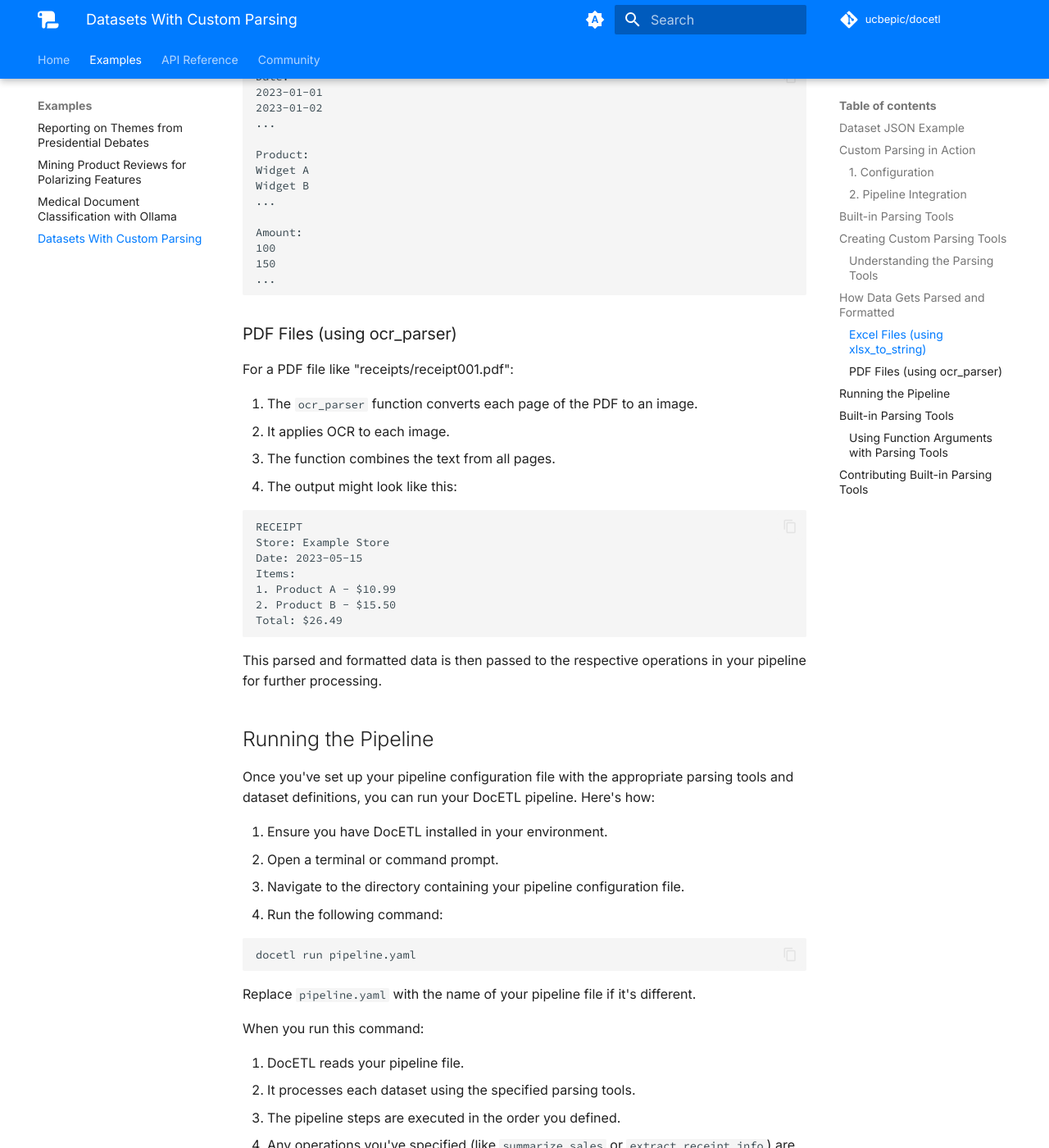
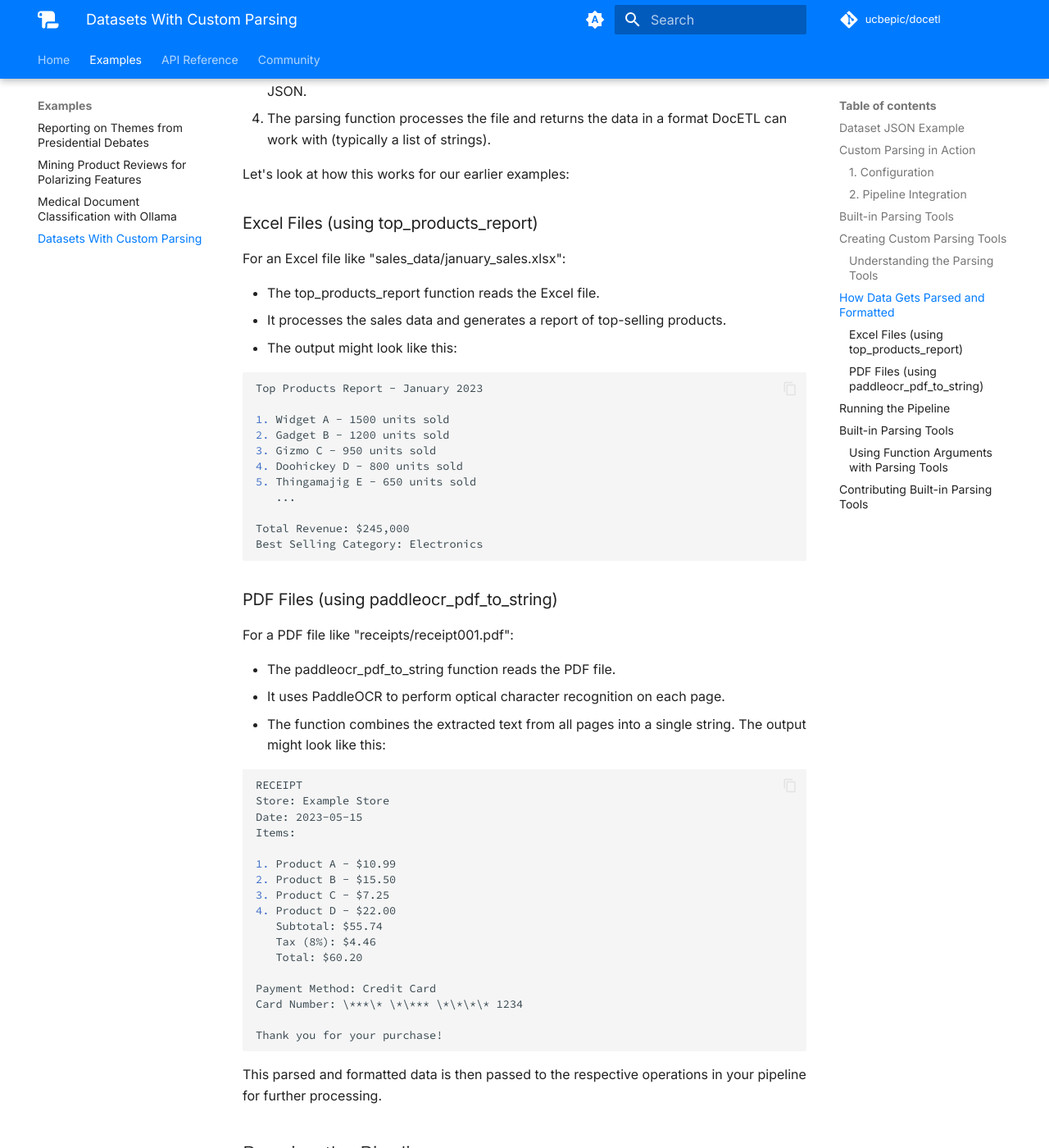
Before and after one commit to ucbepic/docetl, an MkDocs documentation site: the page built from docs/examples/custom-parsing.md, in a window 1280 px wide and 1400 px high, scrolled down 4132 px. Shown: the whole window at 82% size. Built offline with MkDocs 1.6.1 and Material for MkDocs 9.7.7, drawn with Linux system fonts in a browser that asks for light colours; comment, search, counter and statistics services are not loaded; some of the changed text lies outside the part shown.

Commit message:
feat: add paddleocr

````diff
--- a/docs/examples/custom-parsing.md
+++ b/docs/examples/custom-parsing.md
@@ -33,16 +33,35 @@
 
 ```yaml
 parsing_tools:
-  - name: ocr_parser
+  - name: top_products_report
     function_code: |
-      import pytesseract
-      from pdf2image import convert_from_path
-      def ocr_parser(filename: str) -> List[str]:
-          images = convert_from_path(filename)
-          text = ""
-          for image in images:
-              text += pytesseract.image_to_string(image)
-          return [text]
+      def top_products_report(filename: str) -> List[str]:
+          import pandas as pd
+
+          # Read the Excel file
+          df = pd.read_excel(filename)
+
+          # Calculate total sales
+          total_sales = df['Sales'].sum()
+
+          # Find top 500 products by sales
+          top_products = df.groupby('Product')['Sales'].sum().nlargest(500)
+
+          # Calculate month-over-month growth
+          df['Date'] = pd.to_datetime(df['Date'])
+          monthly_sales = df.groupby(df['Date'].dt.to_period('M'))['Sales'].sum()
+          mom_growth = monthly_sales.pct_change().fillna(0)
+
+          # Prepare the analysis report
+          report = [
+              f"Total Sales: ${total_sales:,.2f}",
+              "\nTop 500 Products by Sales:",
+              top_products.to_string(),
+              "\nMonth-over-Month Growth:",
+              mom_growth.to_string()
+          ]
+
+          return ["\n".join(report)]
 
 datasets:
   sales_reports:
@@ -51,10 +70,8 @@
     path: "sales_data/sales_paths.json"
     parsing:
       - input_key: excel_path
-        function: xlsx_to_string
-        output_key: sales_data
-        function_kwargs:
-          orientation: "col"
+        function: top_products_report
+        output_key: sales_analysis
 
   receipts:
     type: file
@@ -62,14 +79,17 @@
     path: "receipts/receipt_paths.json"
     parsing:
       - input_key: pdf_path
-        function: ocr_parser
+        function: paddleocr_pdf_to_string
         output_key: receipt_text
+        function_kwargs:
+          ocr_enabled: true
+          lang: "en"
 ```
 
 In this configuration:
 
-- We define a custom `ocr_parser` for PDF files.
-- We use the built-in `xlsx_to_string` parser for Excel files.
+- We define a custom `top_products_report` function for Excel files.
+- We use the built-in `paddleocr_pdf_to_string` parser for PDF files.
 - We apply these parsing tools to the external files referenced in the respective datasets.
 
 ### 2. Pipeline Integration
@@ -145,48 +165,55 @@
 
 Let's look at how this works for our earlier examples:
 
-### Excel Files (using xlsx_to_string)
+### Excel Files (using top_products_report)
 
 For an Excel file like "sales_data/january_sales.xlsx":
 
-1. The `xlsx_to_string` function reads the Excel file.
-2. It converts the data to a string representation.
-3. The output might look like this:
+- The top_products_report function reads the Excel file.
+- It processes the sales data and generates a report of top-selling products.
+- The output might look like this:
 
-```
-Date:
-2023-01-01
-2023-01-02
-...
+```markdown
+Top Products Report - January 2023
 
-Product:
-Widget A
-Widget B
-...
+1. Widget A - 1500 units sold
+2. Gadget B - 1200 units sold
+3. Gizmo C - 950 units sold
+4. Doohickey D - 800 units sold
+5. Thingamajig E - 650 units sold
+   ...
 
-Amount:
-100
-150
-...
+Total Revenue: $245,000
+Best Selling Category: Electronics
 ```
 
-### PDF Files (using ocr_parser)
+### PDF Files (using paddleocr_pdf_to_string)
 
 For a PDF file like "receipts/receipt001.pdf":
 
-1. The `ocr_parser` function converts each page of the PDF to an image.
-2. It applies OCR to each image.
-3. The function combines the text from all pages.
-4. The output might look like this:
+- The paddleocr_pdf_to_string function reads the PDF file.
+- It uses PaddleOCR to perform optical character recognition on each page.
+- The function combines the extracted text from all pages into a single string.
+  The output might look like this:
 
-```
+```markdown
 RECEIPT
 Store: Example Store
 Date: 2023-05-15
 Items:
+
 1. Product A - $10.99
 2. Product B - $15.50
-Total: $26.49
+3. Product C - $7.25
+4. Product D - $22.00
+   Subtotal: $55.74
+   Tax (8%): $4.46
+   Total: $60.20
+
+Payment Method: Credit Card
+Card Number: \***\* \*\*** \*\*\*\* 1234
+
+Thank you for your purchase!
 ```
 
 This parsed and formatted data is then passed to the respective operations in your pipeline for further processing.
@@ -243,8 +270,12 @@
         show_root_heading: true
         heading_level: 3
 
+::: docetl.parsing_tools.azure_di_read
+    options:
+        heading_level: 3
+        show_root_heading: true
 
-::: docetl.parsing_tools.azure_di_read
+::: docetl.parsing_tools.paddleocr_pdf_to_string
     options:
         heading_level: 3
         show_root_heading: true
--- a/pyproject.toml
+++ b/pyproject.toml
@@ -29,9 +29,12 @@
 pydub = { version = "^0.25.1", optional = true }
 python-pptx = { version = "^1.0.2", optional = true }
 azure-ai-documentintelligence = { version = "^1.0.0b4", optional = true }
+paddlepaddle = { version = "^2.6.2", optional = true }
+paddleocr = { version = "^2.8.1", optional = true }
+pymupdf = { version = "^1.24.10", optional = true }
 
 [tool.poetry.extras]
-parsing = ["python-docx", "openpyxl", "pydub", "python-pptx", "azure-ai-documentintelligence"]
+parsing = ["python-docx", "openpyxl", "pydub", "python-pptx", "azure-ai-documentintelligence", "paddlepaddle", "paddleocr", "pymupdf"]
 
 [tool.poetry.group.dev.dependencies]
 pytest = "^8.3.2"
````
Also changed, not shown: 4 other files.
